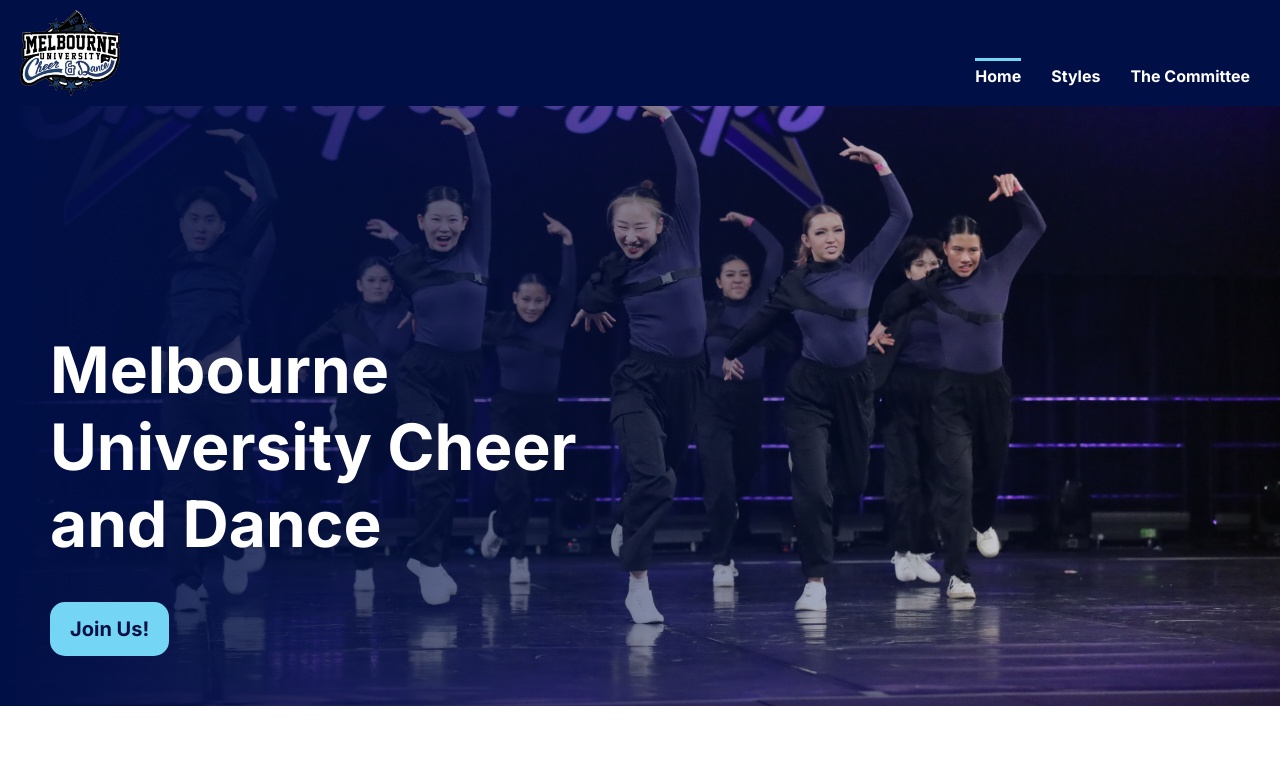
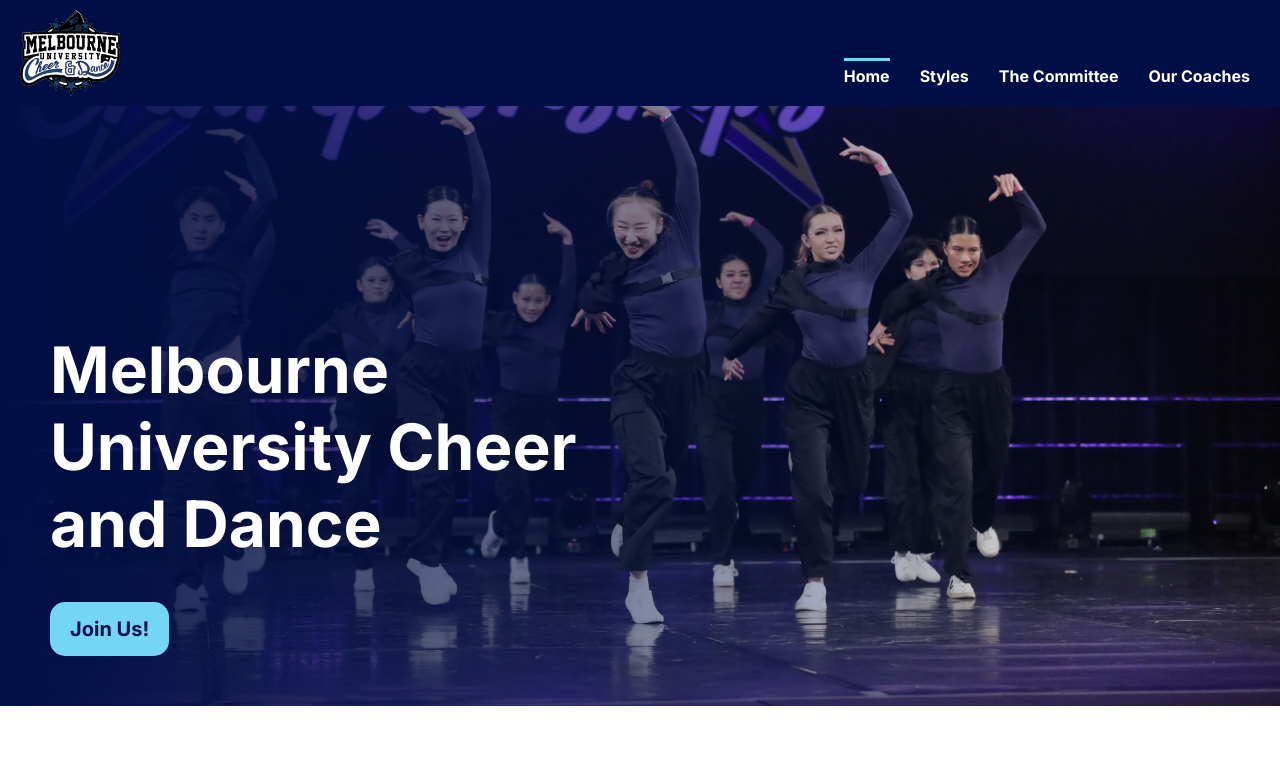
Before and after one commit to marielle-lopez/mucd, a React (Vite) app: page / in a window 1280 px wide. Shown: the top 764 px of the page. Built offline with nearby package versions, Linux system fonts and the light colour scheme.

Commit message:
added Coaches page to the NavBar component

```diff
--- a/src/components/NavBar/NavBar.jsx
+++ b/src/components/NavBar/NavBar.jsx
@@ -25,6 +25,9 @@
         <NavLink className={linkStyles} to="/committee">
           The Committee
         </NavLink>
+        <NavLink className={linkStyles} to="/coaches">
+          Our Coaches
+        </NavLink>
       </div>
     </nav>
   );
```
